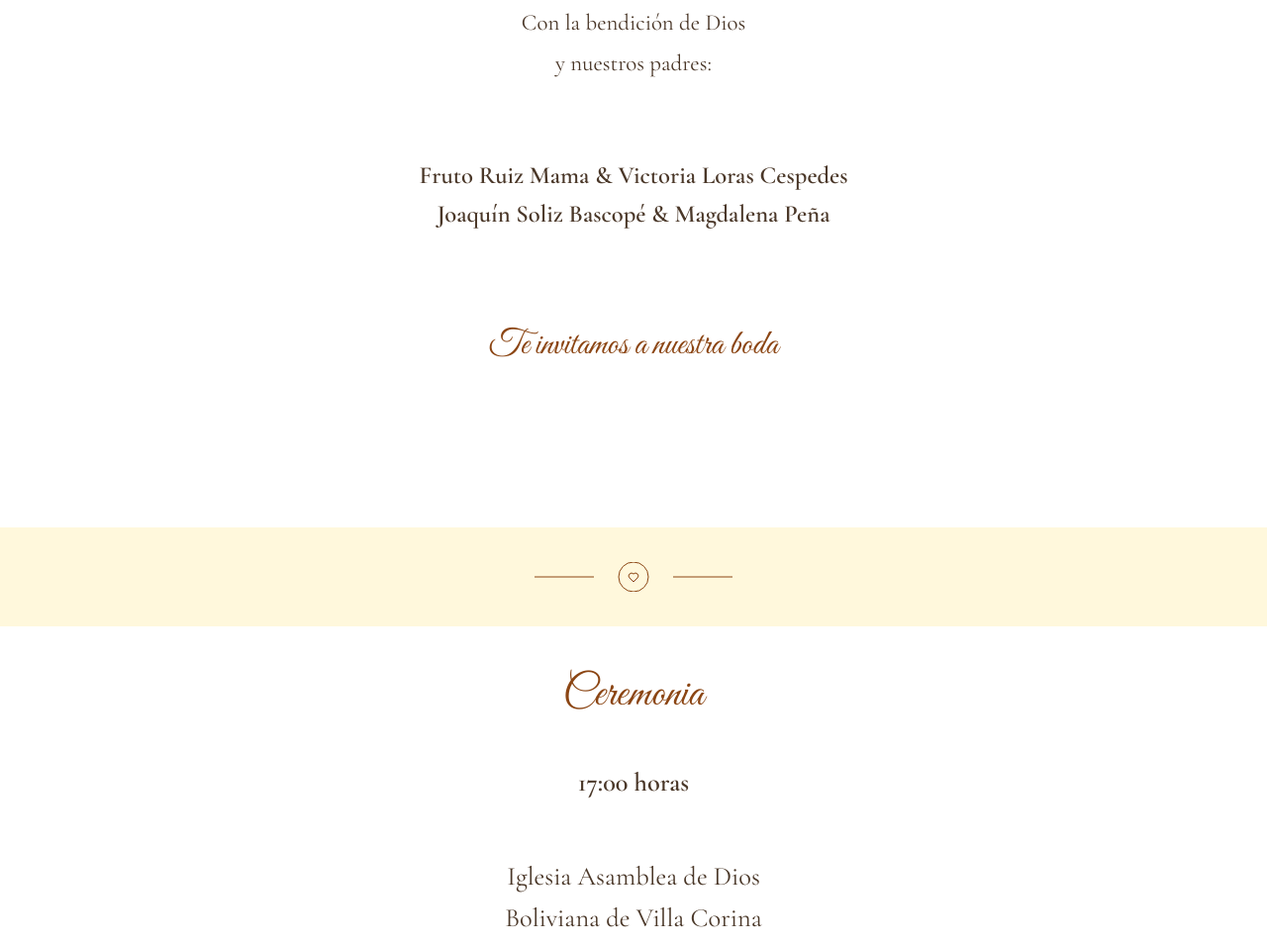
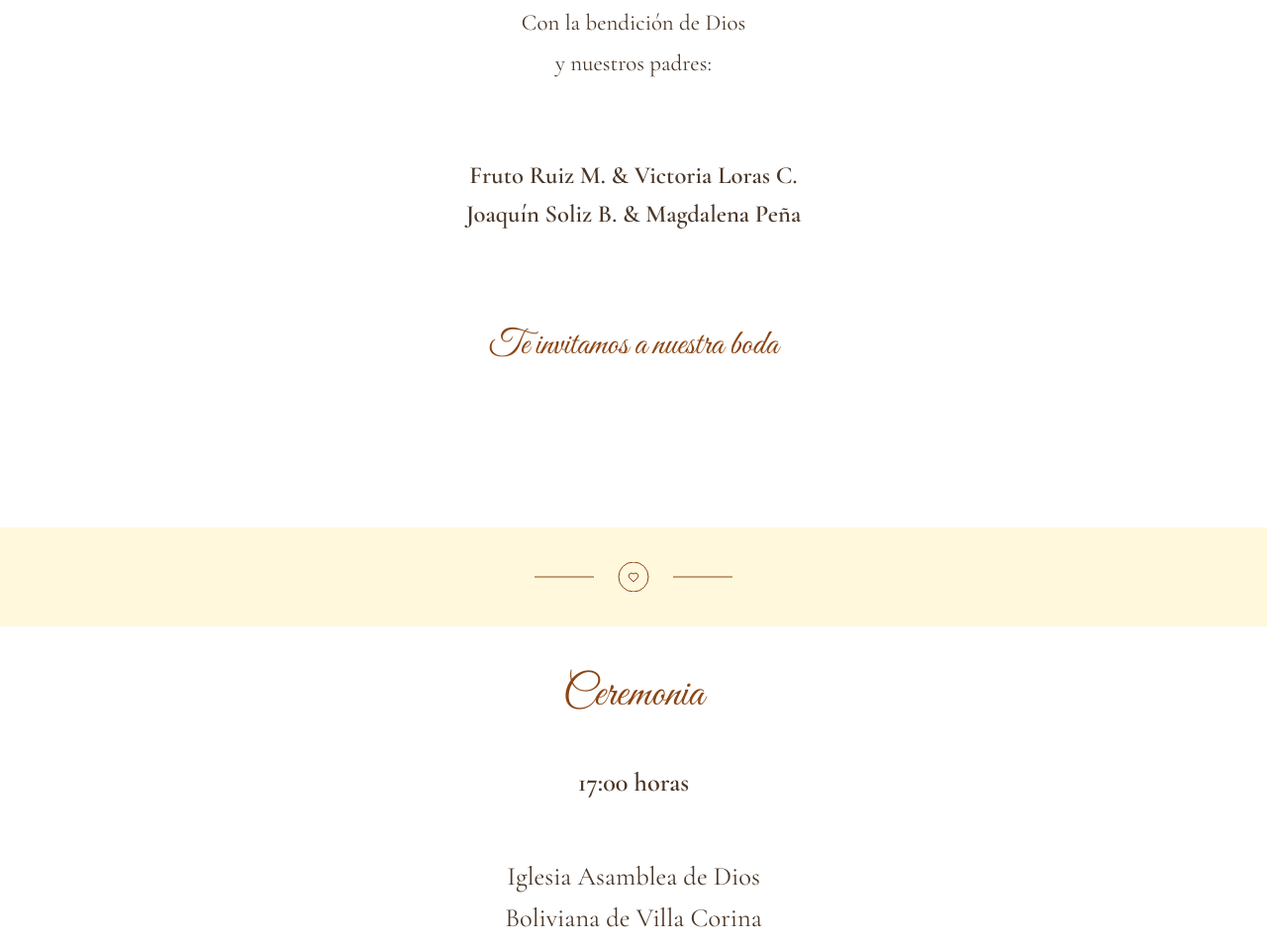
Before and after one commit to malelemdz/malelemdz.github.io, a plain HTML site: page daniel-y-claudia.html in a window 1280 px wide. Shown: the part 1523-2478 px from the top of the page at 99% size. Drawn offline with nearby package versions, Linux system fonts and the light colour scheme.

Commit message:
Update daniel-y-claudia.html

```diff
--- a/daniel-y-claudia.html
+++ b/daniel-y-claudia.html
@@ -410,8 +410,8 @@ body {
         y nuestros padres:
     </p>
     <div class="padres">
-        <p>Fruto Ruiz Mama & Victoria Loras Cespedes</p>
-        <p>Joaquín Soliz Bascopé & Magdalena Peña</p>
+        <p>Fruto Ruiz M. & Victoria Loras C.</p>
+        <p>Joaquín Soliz B. & Magdalena Peña</p>
     </div>
     <p style="font-family: 'Great Vibes', cursive; font-size: 2em; color: var(--primary-color); margin-top: 1em;">
         Te invitamos a nuestra boda
```
